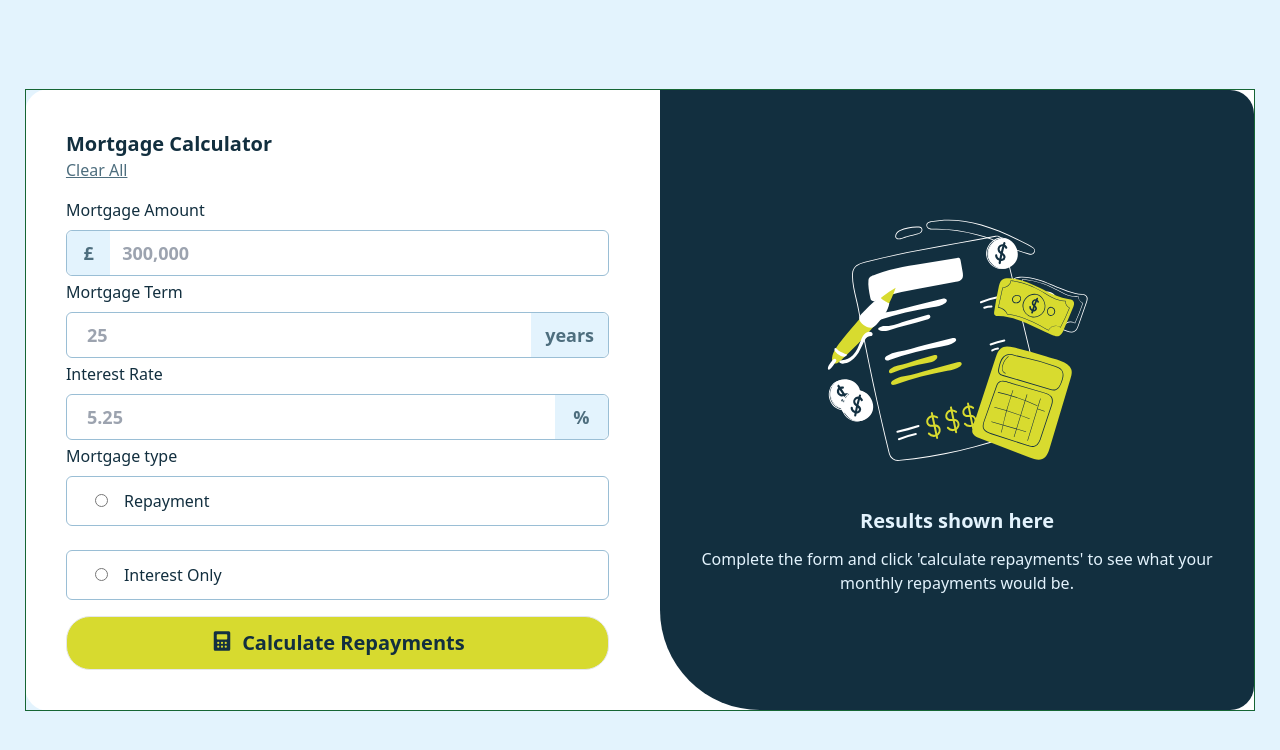
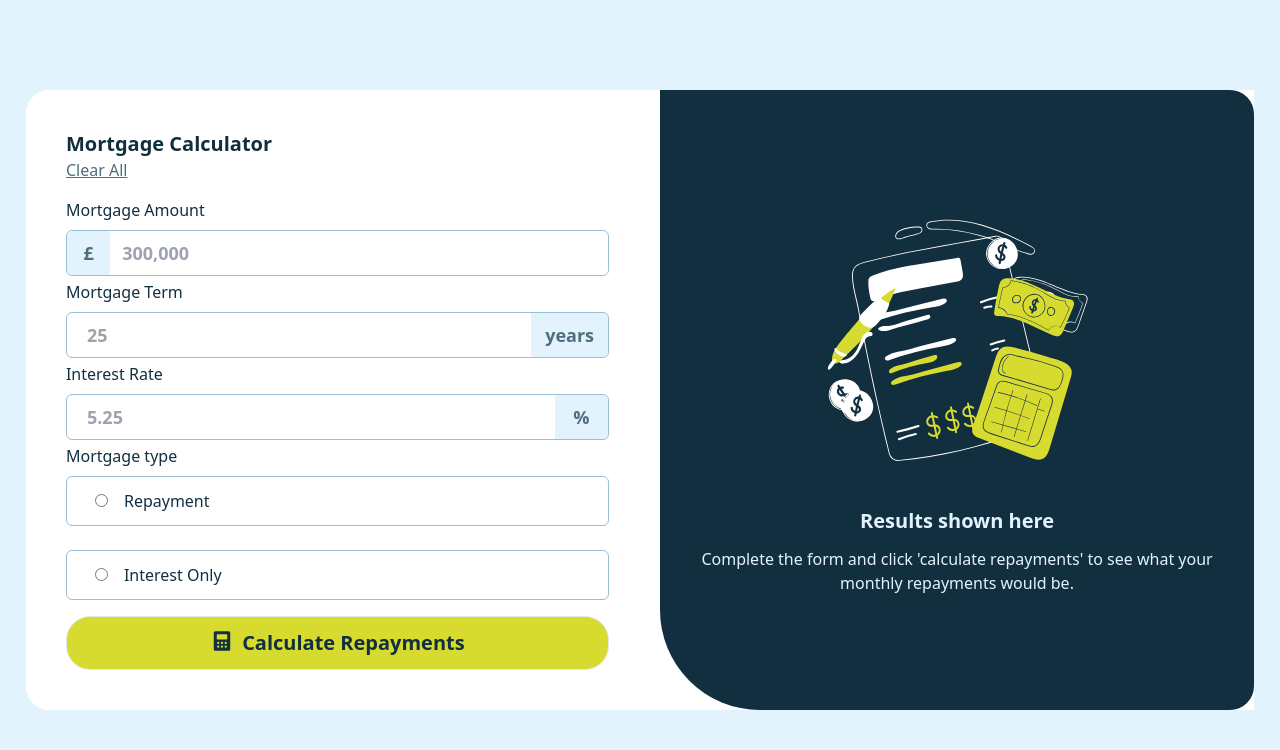
Before and after one commit to samoina/mortgage-repayment-calculator-fem, a React (Vite) app: page / in a window 1280 px wide. Shown: the top 750 px of the page. Built offline with nearby package versions, Linux system fonts and the light colour scheme; what @hookstate/core would draw is missing.

Commit message:
remove border from parent div

```diff
--- a/src/components/MortgageCalculator.tsx
+++ b/src/components/MortgageCalculator.tsx
@@ -76,7 +76,7 @@ where M is monthly payment, P is the principal amount, r is the monthly interest
 
 	return (
 		<>
-			<div className="flex md:border md:border-green-800 md:mx-auto">
+			<div className="flex md:mx-auto">
 				<div className="flex flex-1 flex-col justify-around m-4  b-2 pl-2 md:bg-white md:m-0 md:p-10 md:rounded-l-3xl">
 					<h1 className="font-bold text-xl">Mortgage Calculator</h1>
 					<p className="underline underline-offset-1 text-slate-700">
```
